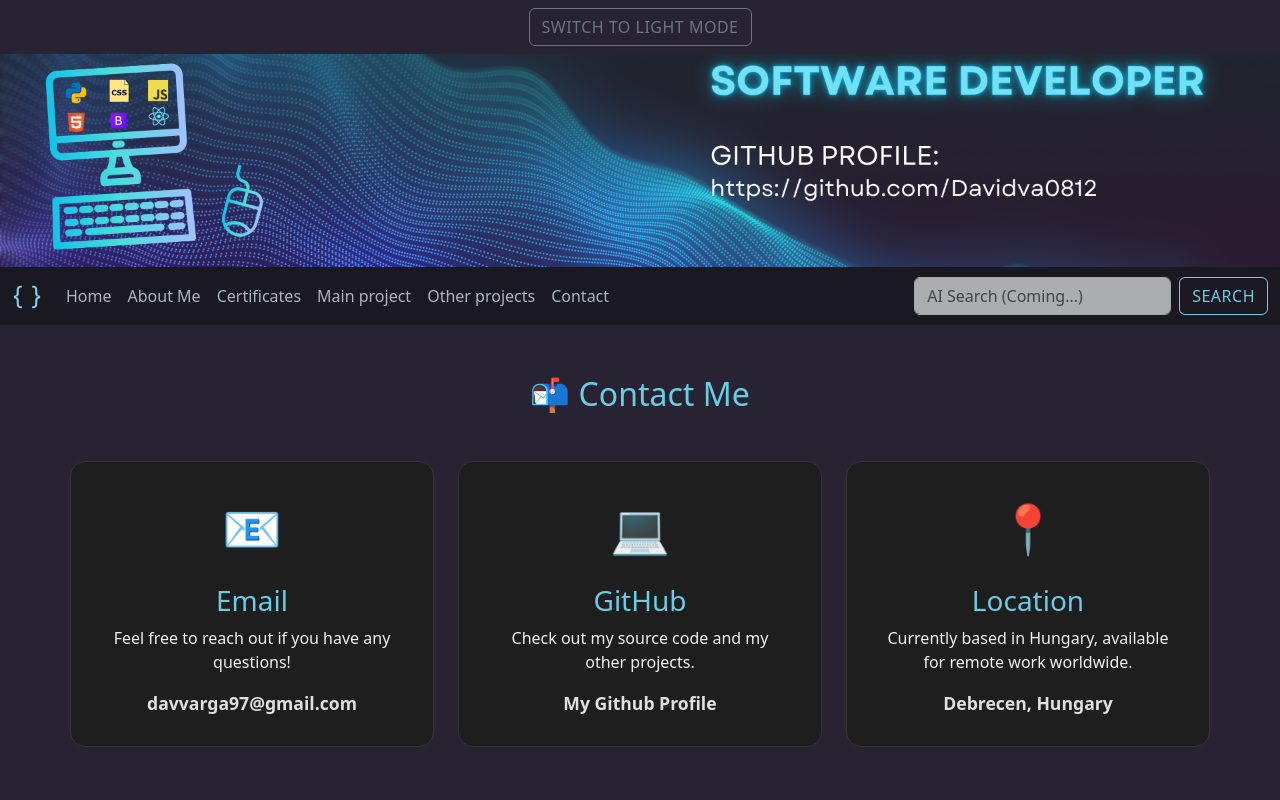
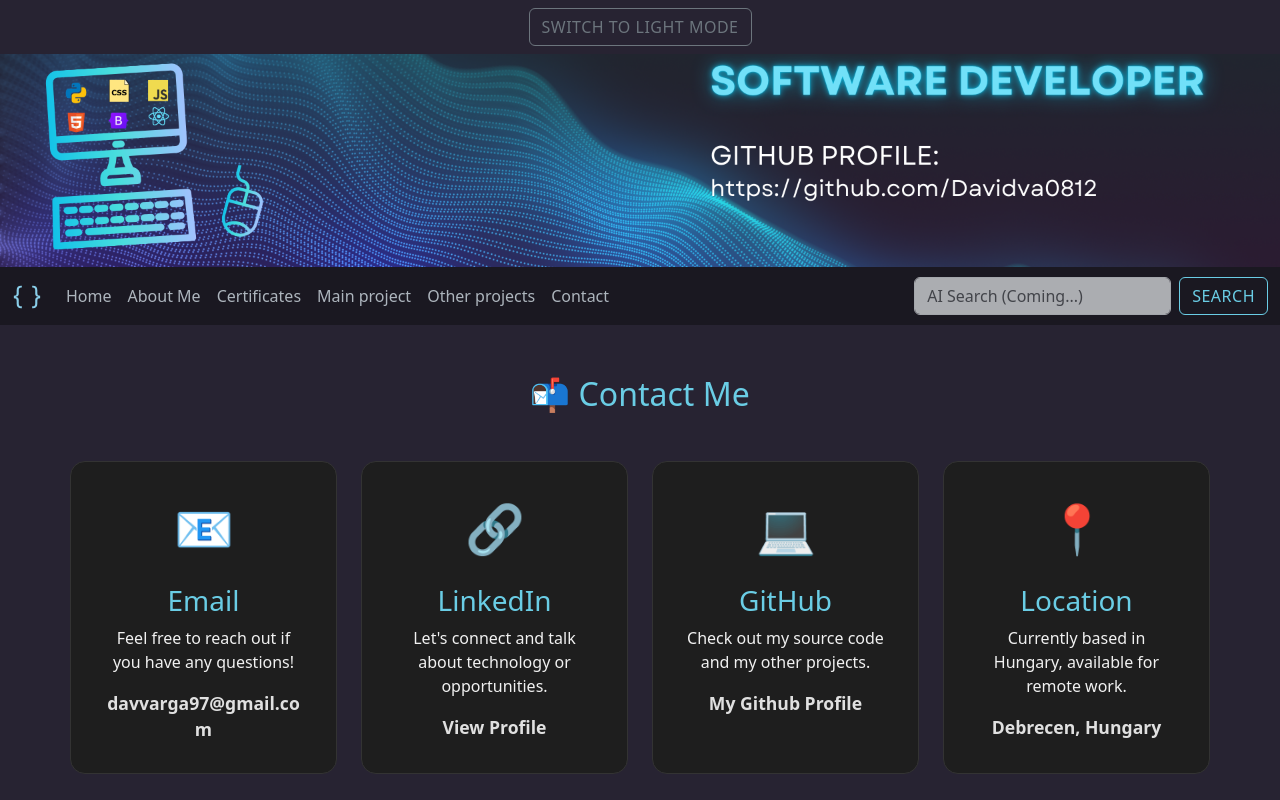
Before and after one commit to Davidva0812/Personal-portfolio, a React (Create React App) app: page /Personal-portfolio/contact in a window 1280 px wide. Shown: the top 800 px of the page. Built offline with nearby package versions, Linux system fonts and the light colour scheme.

Commit message:
Update LinkedIn profile

```diff
--- a/src/pages/Certificates.jsx
+++ b/src/pages/Certificates.jsx
@@ -4,7 +4,7 @@ export default function Certificates() {
   const certifications = [
     {
       platform: "Google Cloud Skills Boost",
-      title: "Generative AI & LLM Fundamentals (In Progress)",
+      title: "Generative AI & LLM Fundamentals & Responsible AI (In Progress)",
       info: "GenAI vs Discriminative AI, Large Language Models, Prompt Engineering, Model Tuning, Responsible AI",
     },
     {
--- a/src/pages/Contact.jsx
+++ b/src/pages/Contact.jsx
@@ -22,7 +22,7 @@ export default function Contact() {
 
       <div className="row justify-content-center g-4">
         {/* Email card */}
-        <div className="col-md-4">
+        <div className="col-lg-3 col-md-6 col-sm-12 mb-4">
           <div className="contact-card text-center">
             <div className="contact-icon">📧</div>
             <h3>Email</h3>
@@ -33,8 +33,25 @@ export default function Contact() {
           </div>
         </div>
 
+        {/* LinkedIn card */}
+        <div className="col-lg-3 col-md-6 col-sm-12 mb-4">
+          <div className="contact-card text-center">
+            <div className="contact-icon">🔗</div>
+            <h3>LinkedIn</h3>
+            <p>Let's connect and talk about technology or opportunities.</p>
+            <a
+              href="https://www.linkedin.com/in/david-varga-"
+              target="_blank"
+              rel="noreferrer"
+              className="contact-link"
+            >
+              View Profile
+            </a>
+          </div>
+        </div>
+
         {/* GitHub card */}
-        <div className="col-md-4">
+        <div className="col-lg-3 col-md-6 col-sm-12 mb-4">
           <div className="contact-card text-center">
             <div className="contact-icon">💻</div>
             <h3>GitHub</h3>
@@ -51,13 +68,11 @@ export default function Contact() {
         </div>
 
         {/* Location Card */}
-        <div className="col-md-4">
+        <div className="col-lg-3 col-md-6 col-sm-12 mb-4">
           <div className="contact-card text-center">
             <div className="contact-icon">📍</div>
             <h3>Location</h3>
-            <p>
-              Currently based in Hungary, available for remote work worldwide.
-            </p>
+            <p>Currently based in Hungary, available for remote work.</p>
             <span className="contact-link" style={{ cursor: "default" }}>
               Debrecen, Hungary
             </span>
```
